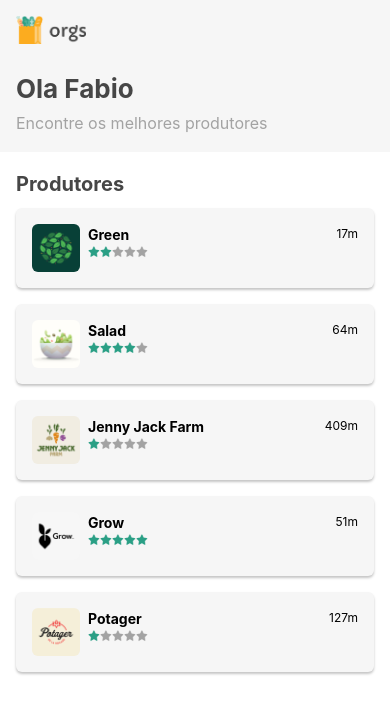
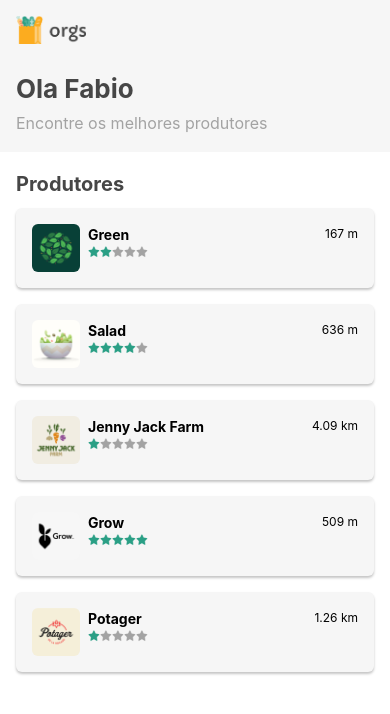
Before and after one commit to FabioRocha231/orgsHooks, a React Native app: screen / in a window 390 px wide. Shown: the top 714 px of the page. Built offline with nearby package versions, Linux system fonts and the light colour scheme.

Commit message:
feat: useMemo implemented

```diff
--- a/src/mocks/producers.ts
+++ b/src/mocks/producers.ts
@@ -27,31 +27,31 @@ export const producersData: IProducers = {
     {
       name: 'Green',
       image: green,
-      distance: `${gerarNumeroAleatorio(1, 500)}m`,
+      distance: `${gerarNumeroAleatorio(1, 5000)}`,
       stars: gerarNumeroAleatorio(1, 5),
     },
     {
       name: 'Salad',
       image: salad,
-      distance: `${gerarNumeroAleatorio(1, 500)}m`,
+      distance: `${gerarNumeroAleatorio(1, 5000)}`,
       stars: gerarNumeroAleatorio(1, 5),
     },
     {
       name: 'Jenny Jack Farm',
       image: jennyJack,
-      distance: `${gerarNumeroAleatorio(1, 500)}m`,
+      distance: `${gerarNumeroAleatorio(1, 5000)}`,
       stars: gerarNumeroAleatorio(1, 5),
     },
     {
       name: 'Grow',
       image: grow,
-      distance: `${gerarNumeroAleatorio(1, 500)}m`,
+      distance: `${gerarNumeroAleatorio(1, 5000)}`,
       stars: gerarNumeroAleatorio(1, 5),
     },
     {
       name: 'Potager',
       image: potager,
-      distance: `${gerarNumeroAleatorio(1, 500)}m`,
+      distance: `${gerarNumeroAleatorio(1, 5000)}`,
       stars: gerarNumeroAleatorio(1, 5),
     },
   ],
--- a/src/screens/home/components/Producer/index.tsx
+++ b/src/screens/home/components/Producer/index.tsx
@@ -1,5 +1,5 @@
 /* eslint-disable @typescript-eslint/no-shadow */
-import React, {useReducer} from 'react';
+import React, {useReducer, useMemo} from 'react';
 import {
   Image,
   ImageSourcePropType,
@@ -17,8 +17,23 @@ export type ProducerProps = {
   stars: number;
 };
 
+const distanceAndMetersOrKms = (distance: number) => {
+  console.log('abublee');
+  if (distance <= 1000) {
+    return `${distance} m`;
+  } else if (distance > 1000) {
+    return `${(distance / 1000).toFixed(2)} km`;
+  }
+};
+
 export const Producer = ({name, image, distance, stars}: ProducerProps) => {
   const [selected, invertSelected] = useReducer(selected => !selected, false);
+
+  const distanceText = useMemo(
+    () => distanceAndMetersOrKms(distance as number),
+    [distance],
+  );
+
   return (
     <TouchableOpacity onPress={invertSelected} style={producerStyles.card}>
       <Image
@@ -31,7 +46,7 @@ export const Producer = ({name, image, distance, stars}: ProducerProps) => {
           <Text style={producerStyles.name}>{name}</Text>
           <Stars quantity={stars} editable={selected} big={selected} />
         </View>
-        <Text style={producerStyles.distance}>{distance}</Text>
+        <Text style={producerStyles.distance}>{distanceText}</Text>
       </View>
     </TouchableOpacity>
   );
```
Also changed, not shown: 1 other file (tests, documents, lock files or other folders).
